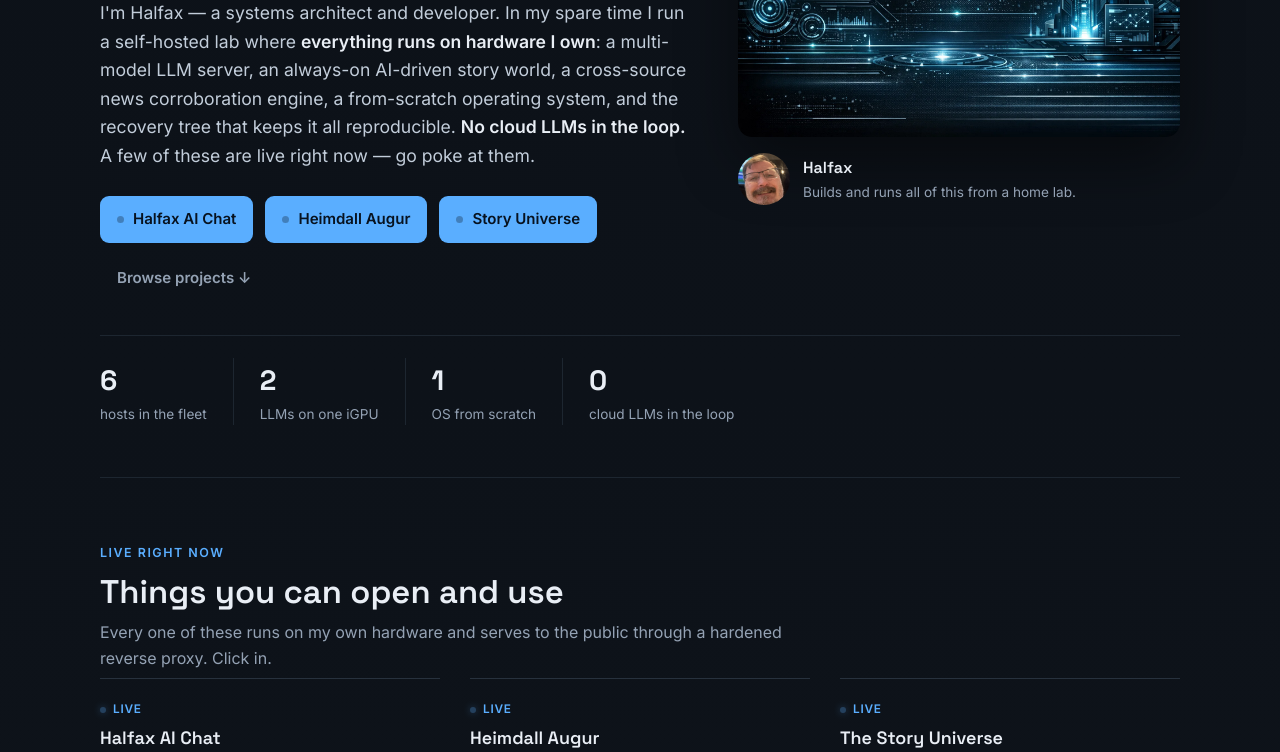
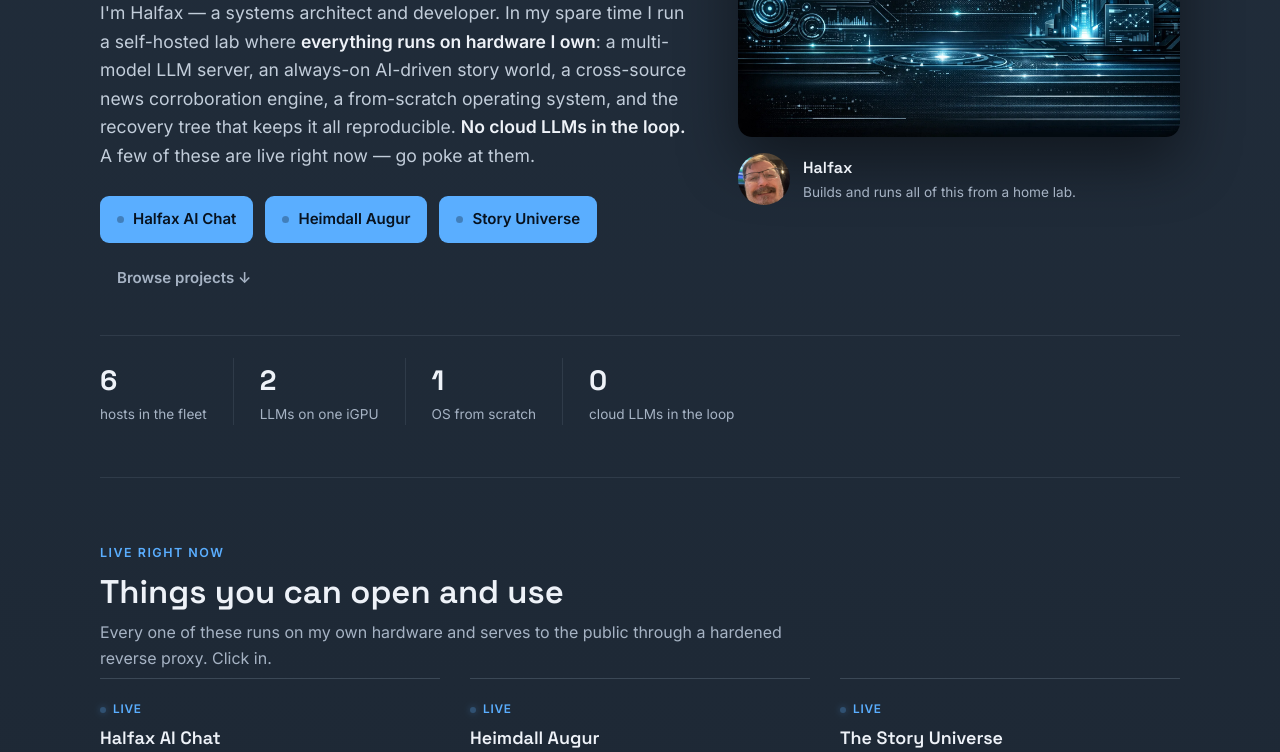
Before and after one commit to Halfax/guywithgames, a plain HTML site: page index.html in a window 1280 px wide. Shown: the part 379-1131 px from the top of the page. Drawn offline with Linux system fonts and the light colour scheme.

Commit message:
Scrub Netbird subnet leak + lighten the slate palette
- Remove the 100.87.x.x mesh subnet from the Netbird pillar (no internal network
  identifiers on a public page; same rule as the augur public mount). Genericize
  the kss_ service-token prefix too.
- Lighten the background a step (slate #1b2531, lighter hairlines + text) — the
  cleaner-slate theme was reading too dark.

```diff
--- a/index.html
+++ b/index.html
@@ -22,13 +22,13 @@
   <link href="https://fonts.googleapis.com/css2?family=Space+Grotesk:wght@500;600;700&family=Inter:wght@400;500;600&family=IBM+Plex+Mono:wght@400;500&display=swap" rel="stylesheet">
   <style>
     :root {
-      --bg: #0f141b;
-      --bg-2: #131a22;
-      --ink: #e9eef5;
-      --muted: #94a2b4;
-      --faint: #61707f;
-      --line: #1d2630;
-      --line-2: #27313d;
+      --bg: #1b2531;
+      --bg-2: #212d3b;
+      --ink: #eef2f8;
+      --muted: #a6b3c4;
+      --faint: #76838f;
+      --line: #2f3b49;
+      --line-2: #3b4856;
       --accent: #5aaeff;
       --accent-dim: #6f9fce;
       --accent-soft: rgba(90,174,255,0.10);
@@ -38,7 +38,7 @@
     html { scroll-behavior: smooth; }
     body {
       margin: 0;
-      background: linear-gradient(180deg, #0c1118, var(--bg) 30%);
+      background: linear-gradient(180deg, #212d3b, var(--bg) 28%);
       color: var(--ink);
       font-family: "Inter", "Segoe UI", system-ui, sans-serif;
       font-size: 16px; line-height: 1.62;
@@ -53,7 +53,7 @@
     .accent { color: var(--accent); }
 
     /* ---- nav ---- */
-    .topbar { position: sticky; top: 0; z-index: 50; background: rgba(15,20,27,0.85); backdrop-filter: blur(8px); border-bottom: 1px solid var(--line); }
+    .topbar { position: sticky; top: 0; z-index: 50; background: rgba(27,37,49,0.86); backdrop-filter: blur(8px); border-bottom: 1px solid var(--line); }
     .topbar-inner { width: min(var(--max), 90vw); margin: 0 auto; min-height: 60px; display: flex; align-items: center; justify-content: space-between; gap: 16px; }
     .brand { display: flex; align-items: center; gap: 9px; font-family: "Space Grotesk"; font-weight: 600; color: var(--ink); }
     .brand:hover { text-decoration: none; }
@@ -313,7 +313,7 @@
         </article>
       </div>
       <div class="pillars">
-        <div class="pillar fade"><h4>NetBird mesh</h4><p>Managed WireGuard. Every host gets a <code>100.87.x.x</code> address and reaches the others directly — SSH, Mongo, the vault API, the story pub/sub — none of it on the public internet.</p></div>
+        <div class="pillar fade"><h4>NetBird mesh</h4><p>Managed WireGuard. Every host reaches the others directly over a private mesh address — SSH, the database, the vault API, the story pub/sub — none of it on the public internet.</p></div>
         <div class="pillar fade"><h4>BIND9 private DNS</h4><p>An authoritative private zone gives every service a stable name; move a service and one DNS record changes — nothing is hardcoded to an IP.</p></div>
         <div class="pillar fade"><h4>Right workload, right node</h4><p>Heavy compute on the GPU box, data/infra on Cygnus, always-on light work on the Pi, public entry points on the VPSes where uptime beats throughput.</p></div>
         <div class="pillar fade"><h4>Let's Encrypt TLS</h4><p>Every public service uses free auto-renewing certs from <a href="https://letsencrypt.org/" target="_blank" rel="noopener">Let's Encrypt</a> (ISRG) — worth a <a href="https://letsencrypt.org/donate/" target="_blank" rel="noopener">donation</a> to keep it free for everyone.</p></div>
@@ -563,7 +563,7 @@
           <ul>
             <li><b>Per-recipient cryptographic sharing:</b> every secret has its own data key, sealed individually to each recipient; revoking is one wrapped-key delete. The wrap is hybrid post-quantum by default (X25519 + ML-KEM-768) — the server won't start without ML-KEM.</li>
             <li><b>Conservative crypto:</b> Argon2id, ChaCha20-Poly1305, mandatory TOTP; master passwords are never stored, existing only as a session-key input in memory.</li>
-            <li><b>The consumption story — <code>halfax-secrets</code>:</b> a tiny lib + <code>ks-get</code> CLI fetches credentials over the API at runtime, so programs hold no <code>.env</code> files; per-host <code>kss_</code> service tokens authenticate unattended scripts.</li>
+            <li><b>The consumption story — <code>halfax-secrets</code>:</b> a tiny lib + <code>ks-get</code> CLI fetches credentials over the API at runtime, so programs hold no <code>.env</code> files; per-host service tokens authenticate unattended scripts.</li>
           </ul>
         </article>
       </div>
```
